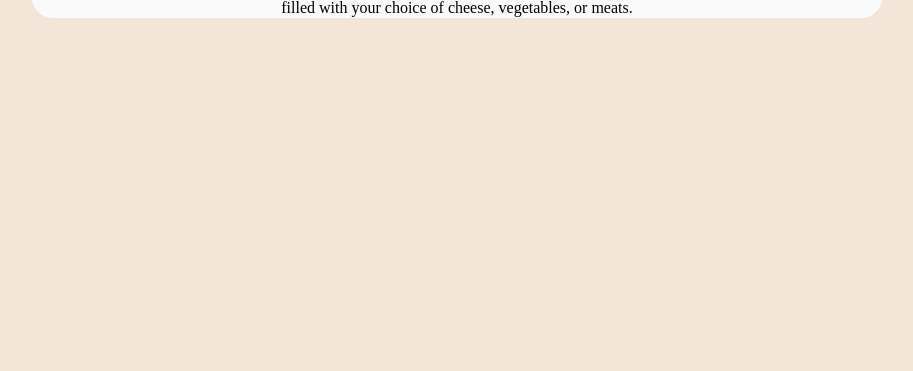
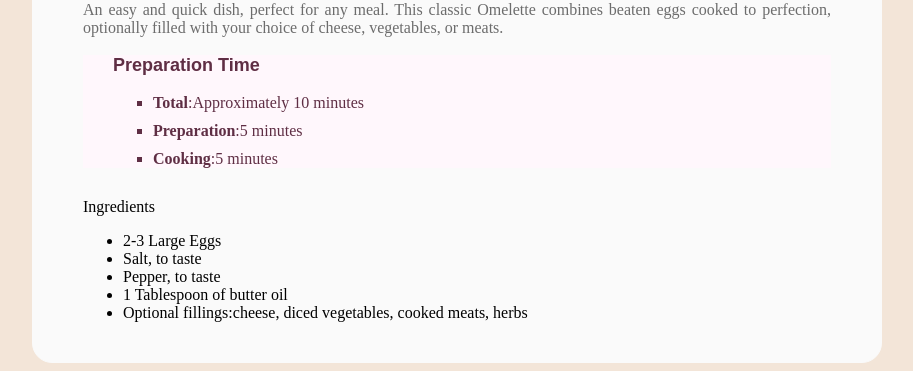
Before and after one commit to Fadhil762/recipe-page-revised, a plain HTML site: page index.html in a window 1280 px wide. Shown: the part 480-851 px from the top of the page, without its empty margins (183-1096 px from the left). Before the commit the page ends 800 px from the top, so only its background shows below. Drawn offline with Linux system fonts and the light colour scheme.

Commit message:
added the preparation and ingredient section

```diff
--- a/assets/styling/main.css
+++ b/assets/styling/main.css
@@ -1,12 +1,15 @@
 *{
     box-sizing:border-box;
-    overflow:hidden;
 }
 body{
+    overflow:hidden;
     background-color:#F3E5D8;
+    min-height: 100vh;
+    display:flex;
+    justify-content: center;
+    align-items: center;
 }
 #card-container{
-    margin:50px auto 50px auto;
     background-color:#fafafa;
     width: 850px;
     height:auto;
@@ -14,12 +17,8 @@ body{
     border-radius:20px;
 }
 #card-wrapper{
-    margin:40px 30px auto 30px;
-    display:flex;
-    flex-direction: column;
-    align-items: center;
-    text-align: center;
-    justify-content: center;
+    margin:40px 50px 40px 50px;
+
 }
 .recipe-image{
     width:750px;
@@ -27,3 +26,37 @@ body{
     border:1px solid #fafafa;
     border-radius:10px;
 }
+.recipe-title{
+    font-family:'Times New Roman', Times, serif;
+    font-size:50px;
+    color:#412d29;
+    margin: 10px 0 10px 0;
+}
+.recipe-description{
+    color: #6c6c6c;
+    font-family: 'Times New Roman', Times, serif;
+    font-weight:400;
+    text-align: justify;
+}
+#preparation-container{
+    background-color:#FFF7FC;
+}
+.preparation-list-container{
+    margin:15px 0 auto 30px;
+}
+.preparation-title{
+    font-family: Arial, Helvetica, sans-serif;
+    font-weight:600;
+    font-size:18px;
+    color:#5F2E44;
+}
+.preparation-list{
+    list-style-type: square;
+    color:#5F2E44;
+}
+.preparation-list li{
+    margin-bottom:10px;
+}
+#ingredient-container{
+    margin: 30px auto 20px auto;
+}
--- a/index.html
+++ b/index.html
@@ -11,10 +11,30 @@
   <div id="card-container">
     <div id="card-wrapper">
       <img class="recipe-image" src="assets/images/image-omelette.jpeg" alt="an image of omelette">
-      <div class="recipe-title">Simple Omelette Recipe</div>
-      <div class="recipe-description">An easy and quick dish, perfect for any meal. This classic Omelette combines beaten eggs
+      <p class="recipe-title">Simple Omelette Recipe</p>
+      <p class="recipe-description">An easy and quick dish, perfect for any meal. This classic Omelette combines beaten eggs
         cooked to perfection, optionally filled with your choice of cheese, vegetables, or meats.
-      </div>
+      </p>
+      <section id="preparation-container">
+        <div class="preparation-list-container">
+          <p class="preparation-title">Preparation Time</p>
+          <ul class="preparation-list">
+            <li><b>Total</b>:Approximately 10 minutes</li>
+            <li><b>Preparation</b>:5 minutes</li>
+            <li><b>Cooking</b>:5 minutes</li>
+          </ul>
+        </div>
+      </section>
+      <section id="ingredient-container">
+        <p class="ingredient-title">Ingredients</p>
+        <ul class="ingredient-list">
+          <li>2-3 Large Eggs</li>
+          <li>Salt, to taste</li>
+          <li>Pepper, to taste</li>
+          <li>1 Tablespoon of butter oil</li>
+          <li>Optional fillings:cheese, diced vegetables, cooked meats, herbs</li>
+        </ul>
+      </section>
     </div>
   </div>
 </body>
```
